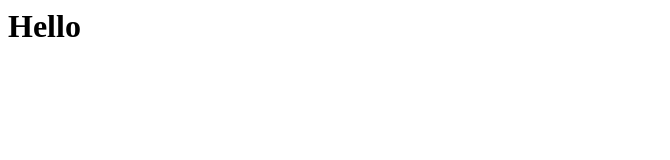
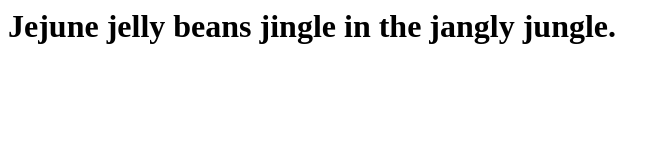
Before and after one commit to starbowgold/testmcddtr, a plain HTML site: page index.html in a window 1280 px wide. Shown: the whole page, without its empty margins (0-670 px from the left). Drawn offline with Linux system fonts and the light colour scheme.

Commit message:
Add files via upload

```diff
--- a/index.html
+++ b/index.html
@@ -1,5 +1,5 @@
 <html>
 
-<h1>Hello</h1>
+<h1>Jejune jelly beans jingle in the jangly jungle.</h1>
 
 </html>
```
